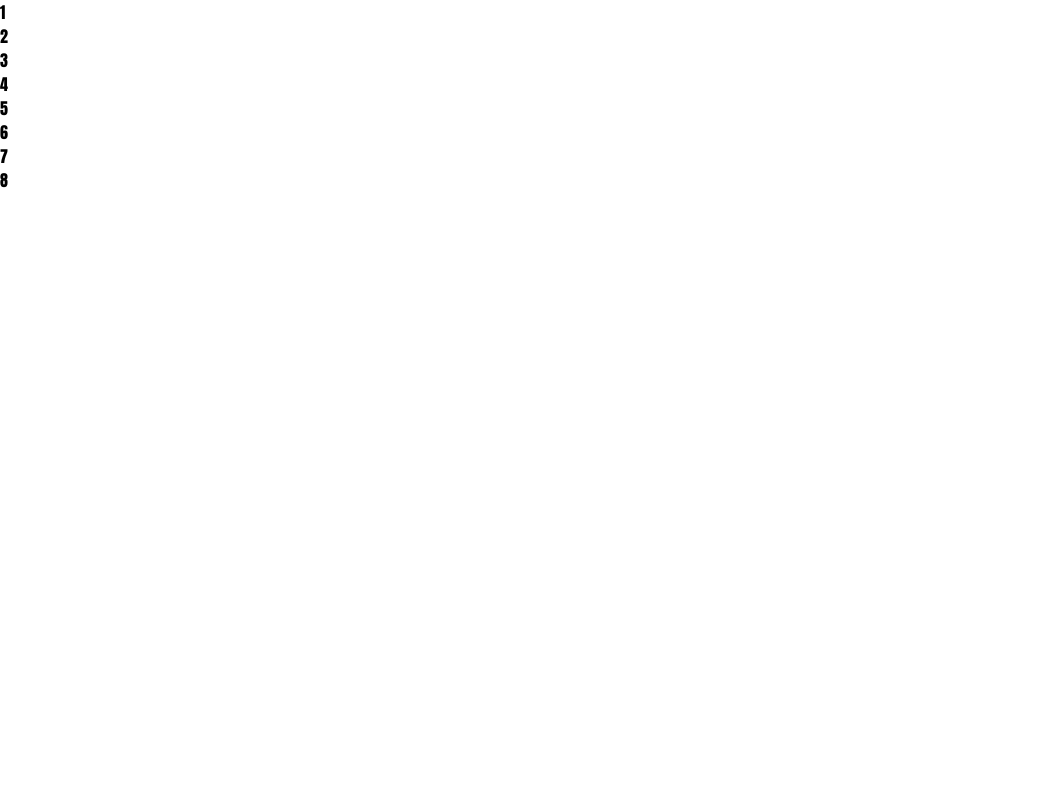
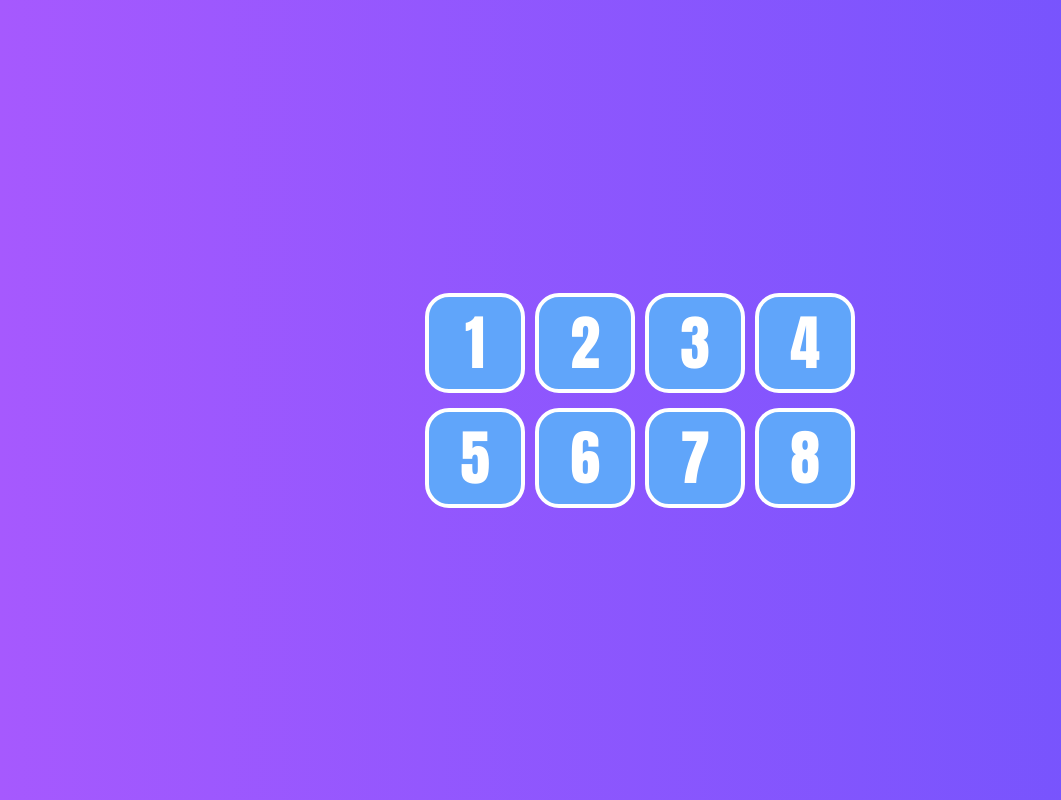
Before and after one commit to francobalich/React-QuestionGame, a React (Vite) app: page / in a window 1280 px wide. Shown: the whole page, without its empty margins (0-1061 px from the left). Built offline with nearby package versions, Linux system fonts and the light colour scheme.

Commit message:
Feat: Add buttons

```diff
--- a/src/AppGame.jsx
+++ b/src/AppGame.jsx
@@ -3,9 +3,9 @@ import { AppRouter } from "./router/AppRouter"
 function AppGame() {
 
   return (
-    <>
+    <div className="bg-gradient-to-r from-[#A659FE] to-[#6F53FD] h-[100vh] flex justify-center items-center">
       <AppRouter />
-    </>
+    </div>
   )
 }
 
--- a/src/components/Card.jsx
+++ b/src/components/Card.jsx
@@ -1,8 +1,8 @@
 
 export const Card = ({number}) => {
   return (
-    <div>
-      <p>{number}</p>
+    <div className="bg-blue-400 w-[100px] h-[100px] flex rounded-[24px] border-white border-4 justify-center items-center text-6xl text-white">
+      <p className="">{number}</p>
     </div>
   )
 }
--- a/src/views/GameCard.jsx
+++ b/src/views/GameCard.jsx
@@ -1,9 +1,8 @@
 import { Card } from "../components/Card"
-
+//background: linear-gradient(90deg, #A659FE 0%, #6F53FD 100%);
 export const GameCard = () => {
   return (
-    <section>
-      <div>
+    <section className="flex flex-wrap w-[504px] h-[220px] justify-center items-center gap-2.5 inline-flex">
         <Card number={1} />
         <Card number={2} />
         <Card number={3} />
@@ -12,7 +11,6 @@ export const GameCard = () => {
         <Card number={6} />
         <Card number={7} />
         <Card number={8} />
-      </div>
     </section>
   )
 }
```
